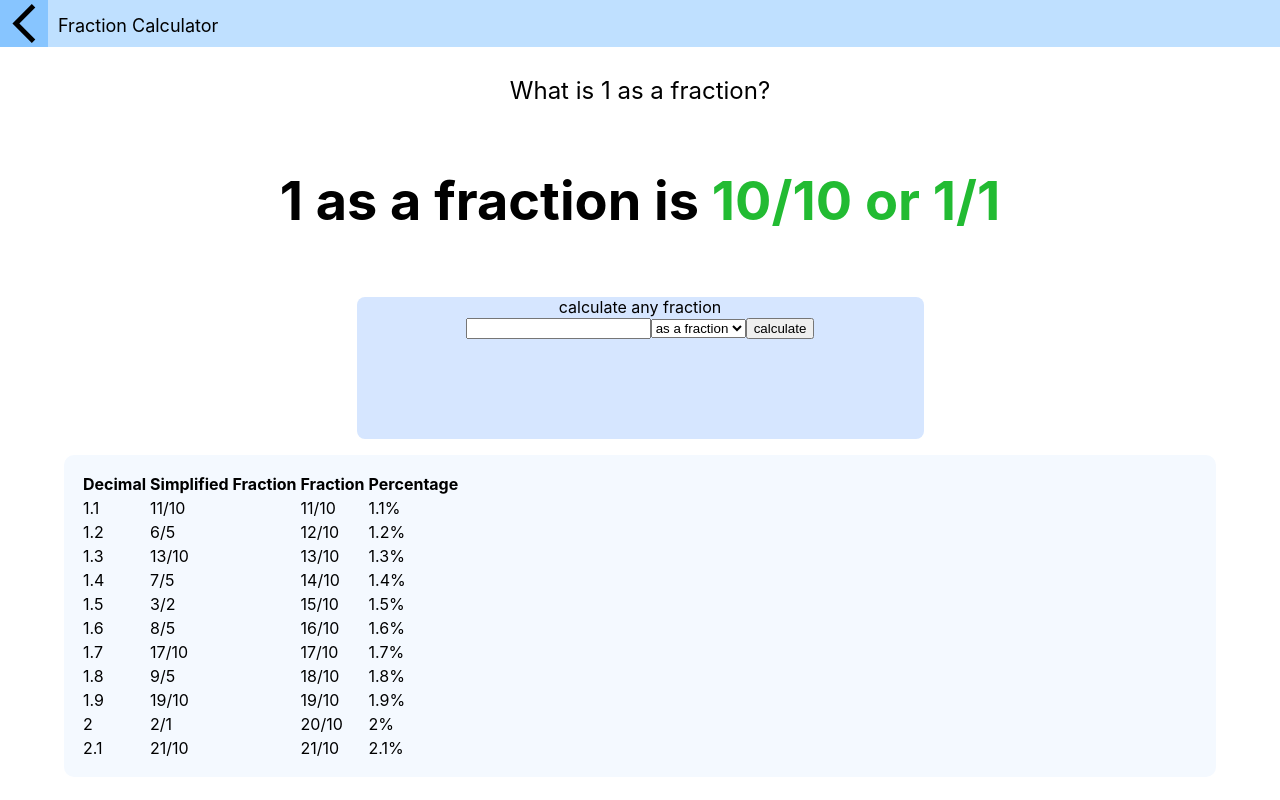
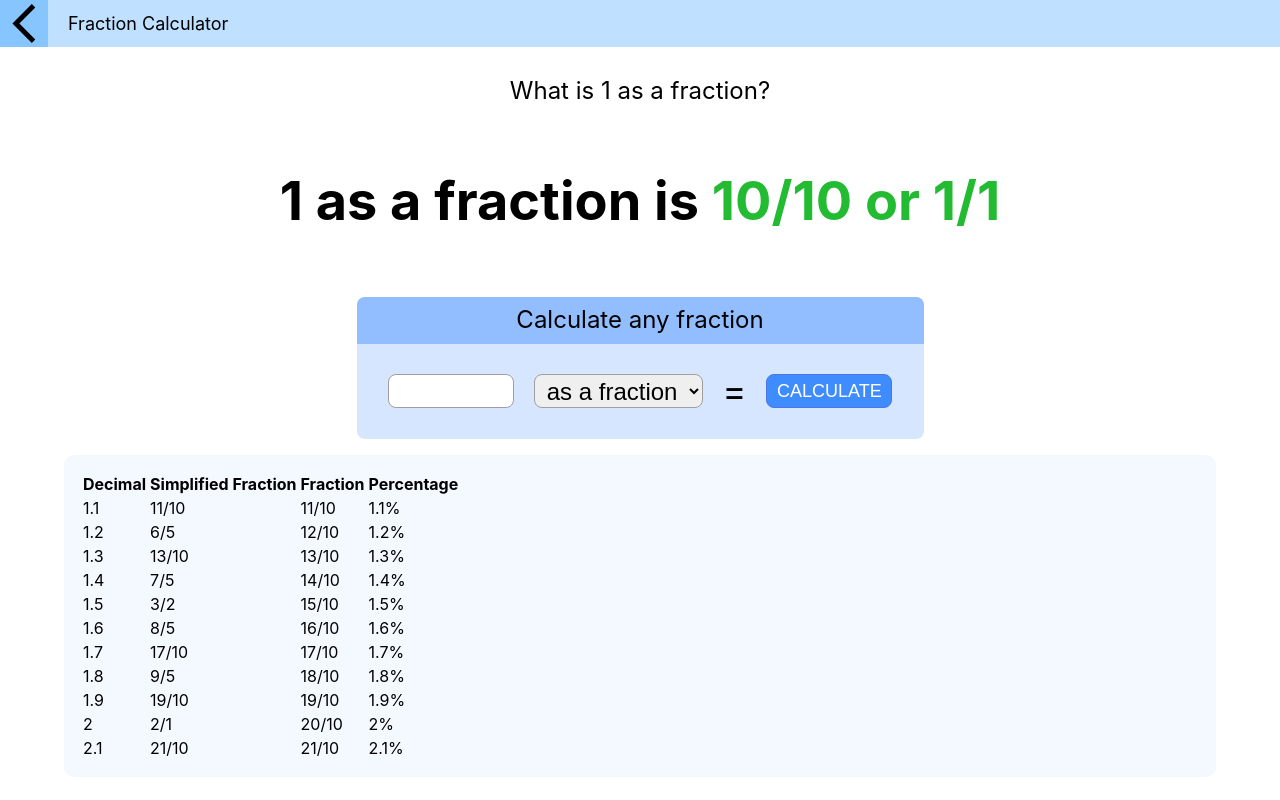
Before and after one commit to ubermensh/anyconvert, a Next.js app: page /as_a_fraction/1 in a window 1280 px wide. Shown: the top 800 px of the page. Built offline with nearby package versions, Linux system fonts and the light colour scheme.

Commit message:
calculator styles

```diff
--- a/components/Calculator.js
+++ b/components/Calculator.js
@@ -11,13 +11,23 @@ function Calculator() {
         router.push(`/as_a_fraction/${data.fraction}`)
     };
     return (
-        <div className={styles.calculator}>
-            <div>calculate any fraction</div>
-            <form onSubmit={handleSubmit(onSubmit)} >
-                <input name="fraction" type="number" step="any" ref={register({ required: true })} onChange={() => { }} />
-                <select name="type" ref={register} onChange={() => { }} > <option value="fraction">as a fraction</option> </select>
-                <button type="submit" value="Submit">calculate</button>
-            </form>
+        <div id={styles.calculator}>
+            <div className={styles.header}> <span>Calculate any fraction</span> </div>
+            <div className={styles.formContainer}>
+                <form className={styles.row} onSubmit={handleSubmit(onSubmit)} >
+                    <div className={styles.column}>
+                        <input  id={styles.inputFraction} name="fraction" type="number" step="any" ref={register({ required: true })} onChange={() => { }} />
+                    </div>
+                    <div className={styles.column}>
+                        <select id={styles.dropdown} name="type" ref={register} onChange={() => { }} > <option value="fraction">as a fraction</option> </select>
+                    </div>
+
+                    <div className={styles.column}> <span id={styles.equal}>=</span> </div>
+                    <div className={styles.column}>
+                         <button id={styles.button} type="submit" value="Submit">CALCULATE</button>
+                    </div>
+                </form>
+            </div>
         </div>
     )
 
--- a/styles/Home.module.css
+++ b/styles/Home.module.css
@@ -12,6 +12,7 @@
   background-color: #BFE0FF;
   height: 47px;
   text-align: center;
+  align-items: center;
 }
 
 .backButton {
@@ -25,10 +26,7 @@
 }
 
 .topText {
-  margin-left: 10px;
-  margin-top: 15px;
-  display: inline-block;
-  vertical-align: middle;
+  margin-left: 20px;
   font-size: 18px;
   line-height: 21px;
 }
@@ -50,7 +48,7 @@
 
 }
 
-.calculator {
+#calculator {
   width: 567px;
   height: 142px;
   left: 50px;
@@ -60,9 +58,82 @@
   text-align: center;
 }
 
-/* Answer: 0.45 as a fraction is 45/100 or 9/20 */
+#calculator .header {
+  background: #92BDFF;
+  border-radius: 8px 8px 0px 0px;
+  height: 47px;
+  display: flex;
+  justify-content: center;
+  align-items: center;
+}
 
+#calculator .formContainer {
+  justify-content: center;
+  align-items: center;
+  display: flex;
+  height: 95px;
+}
 
+#calculator .row {
+  display: flex;
+  flex-direction: row;
+  flex-wrap: wrap;
+  width: 100%;
+  /* justify-content: space-around; */
+  justify-content: center;
+}
+
+#calculator .column {
+  display: flex;
+  flex-direction: column;
+  justify-content: center;
+  display: flex;
+  padding-right: 10px;
+  padding-left: 10px;
+  /* flex-basis: 100%; */
+  /* flex: 1; */
+}
+
+#calculator #inputFraction {
+  width: 126px;
+  height: 34px;
+  border: 1px solid #9F9F9F;
+  border-radius: 8px;
+  font-size: 24px;
+  text-align: center;
+}
+
+#calculator #dropdown {
+  border: 1px solid #9F9F9F;
+  border-radius: 8px;
+  width: 169px;
+  height: 34px;
+  font-size: 24px;
+  line-height: 28px;
+  text-align: center;
+  color: #000000;
+}
+
+#calculator #equal {
+  font-size: 36px;
+  text-align: center;
+  color: #000000;
+}
+
+#calculator #button {
+  width: 126px;
+  height: 34px;
+  border: 1px solid #9F9F9F;
+  border-radius: 8px;
+  width: 126px;
+  background: #3F8CFF;
+  border: 1px solid #4D76E1;
+  box-sizing: border-box;
+  border-radius: 8px;
+  font-size: 18px;
+  text-align: center;
+  color: #FFFFFF;
+}
 
 .card {
   width: 90%;
@@ -72,7 +143,6 @@
   padding: 1rem;
   text-align: left;
   /* color: inherit; */
-  text-decoration: none;
   border-radius: 10px;
   transition: color 0.15s ease, border-color 0.15s ease;
 }
@@ -86,108 +156,3 @@
   font-size: 24px;
   line-height: 28px;
 }
-
-
-
-.main {
-  /* padding: 5rem 0; */
-  /* flex: 1;
-  display: flex;
-  flex-direction: column;
-  justify-content: center;
-  align-items: center; */
-}
-
-/* .footer {
-  width: 100%;
-  height: 100px;
-  border-top: 1px solid #eaeaea;
-  display: flex;
-  justify-content: center;
-  align-items: center;
-}
-
-.footer img {
-  margin-left: 0.5rem;
-}
-
-.footer a {
-  display: flex;
-  justify-content: center;
-  align-items: center;
-}
-
-.title a {
-  color: #0070f3;
-  text-decoration: none;
-}
-
-.title a:hover,
-.title a:focus,
-.title a:active {
-  text-decoration: underline;
-}
-
-.title {
-  margin: 0;
-  line-height: 1.15;
-  font-size: 4rem;
-}
-
-.title,
-.description {
-  text-align: center;
-}
-
-.description {
-  line-height: 1.5;
-  font-size: 1.5rem;
-}
-
-.code {
-  background: #fafafa;
-  border-radius: 5px;
-  padding: 0.75rem;
-  font-size: 1.1rem;
-  font-family: Menlo, Monaco, Lucida Console, Liberation Mono, DejaVu Sans Mono,
-    Bitstream Vera Sans Mono, Courier New, monospace;
-}
-
-.grid {
-  display: flex;
-  align-items: center;
-  justify-content: center;
-  flex-wrap: wrap;
-  max-width: 800px;
-  margin-top: 3rem;
-}
-
-
-.card:hover,
-.card:focus,
-.card:active {
-  color: #0070f3;
-  border-color: #0070f3;
-}
-
-.card h3 {
-  margin: 0 0 1rem 0;
-  font-size: 1.5rem;
-}
-
-.card p {
-  margin: 0;
-  font-size: 1.25rem;
-  line-height: 1.5;
-}
-
-.logo {
-  height: 1em;
-}
-
-@media (max-width: 600px) {
-  .grid {
-    width: 100%;
-    flex-direction: column;
-  }
-} */
```
